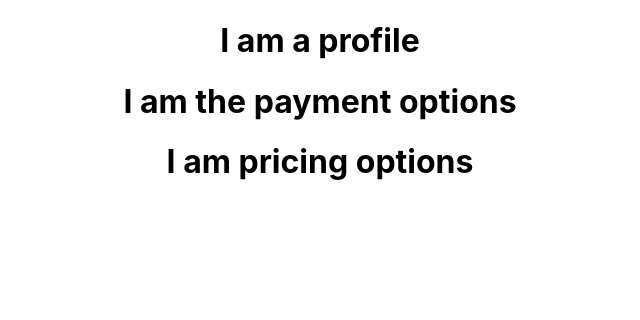
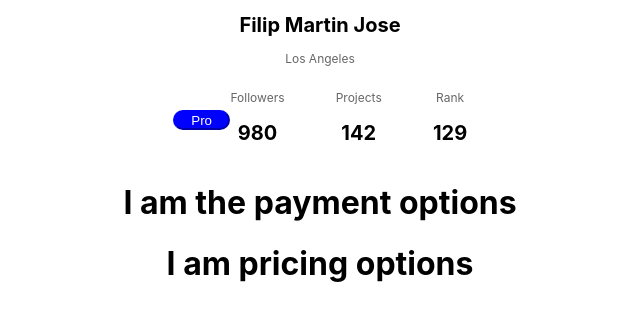
Before and after one commit to TravisExline/RF-Code-Challenge, a React (Create React App) app: page / in a window 1280 px wide. Shown: the top 320 px of the page, without its empty margins (320-960 px from the left). Built offline with nearby package versions, Linux system fonts and the light colour scheme.

Commit message:
profile section framing

```diff
--- a/src/components/Profile.js
+++ b/src/components/Profile.js
@@ -1,10 +1,27 @@
 import React from 'react'
+import '../style/Profile.css'
 
 class Profile extends React.Component {
     render() {
         return(
-            <div>
-                <h1>I am a profile</h1>
+            <div className="profile-holder">
+                <div>
+                    <h1 className="profile-name">Filip Martin Jose</h1>
+                    <p className="profile-location">Los Angeles</p>
+                </div>
+                <button className='pro-btn'>Pro Level</button>
+                <div className='follower-holder'>
+                    <p className="followers-head">Followers</p>
+                    <h2 className="follower-count">980</h2>
+                </div>
+                <div className="project-holder">
+                    <p className="projects-head">Projects</p>
+                    <h2 className="projects-count">142</h2>
+                </div>
+                <div className='rank-holder'>
+                    <p className="rank-head">Rank</p>
+                    <h2 className="rank-count">129</h2>
+                </div>
             </div>
         )
     }
--- /dev/null
+++ b/src/style/Profile.css
@@ -0,0 +1,26 @@
+.pro-btn {
+    width: 4.5vw;
+    height: 2.5vh;
+    border-radius: 13px;
+    color: white;
+    background-color: blue;
+    border-color: blue;
+}
+
+.followers-head, .projects-head, .rank-head, .profile-location {
+    opacity: 60%;
+    font-size:1.5vh;
+}
+
+.follower-count, .projects-count, .rank-count, .profile-name {
+    font-size: 2.5vh;
+}
+
+.rank-holder, .project-holder, .follower-holder {
+    display: inline-block;
+    justify-content: center;
+}
+
+.rank-holder, .project-holder {
+    margin-left: 4vw;
+}
```
